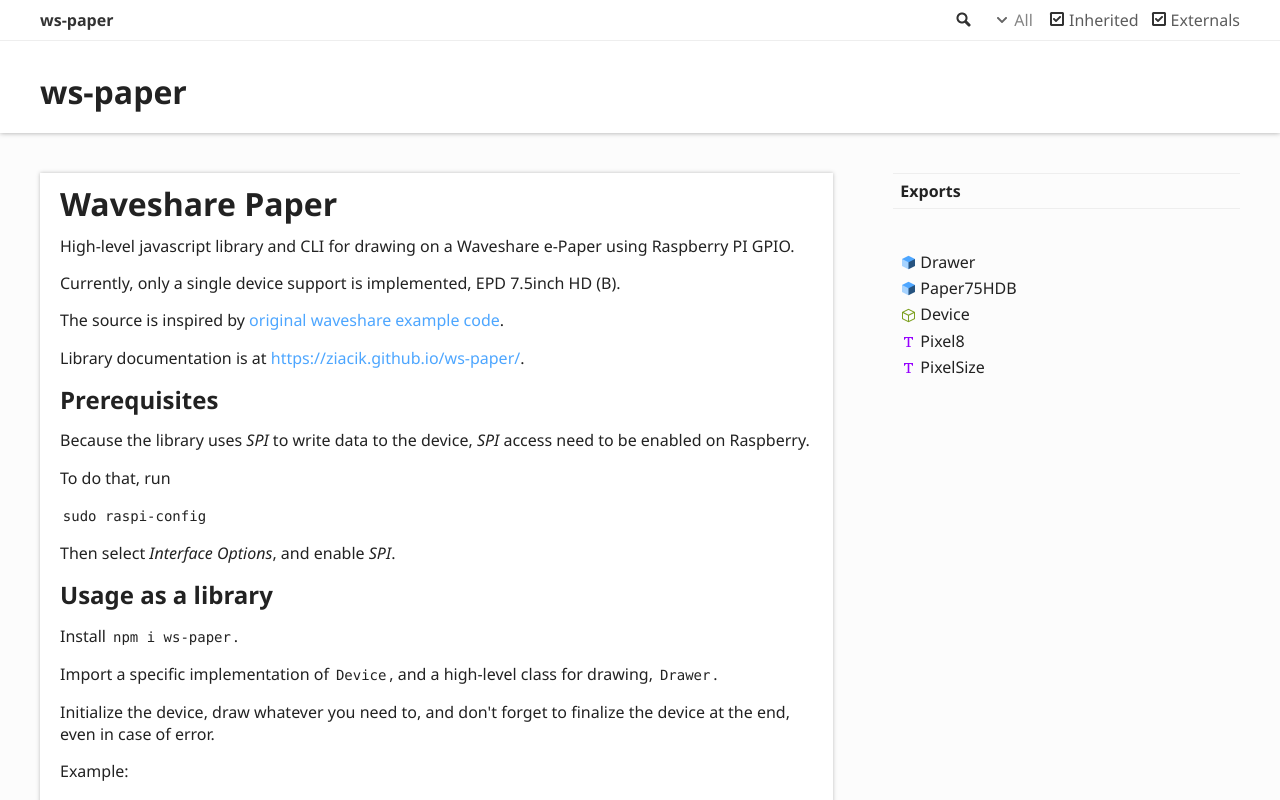
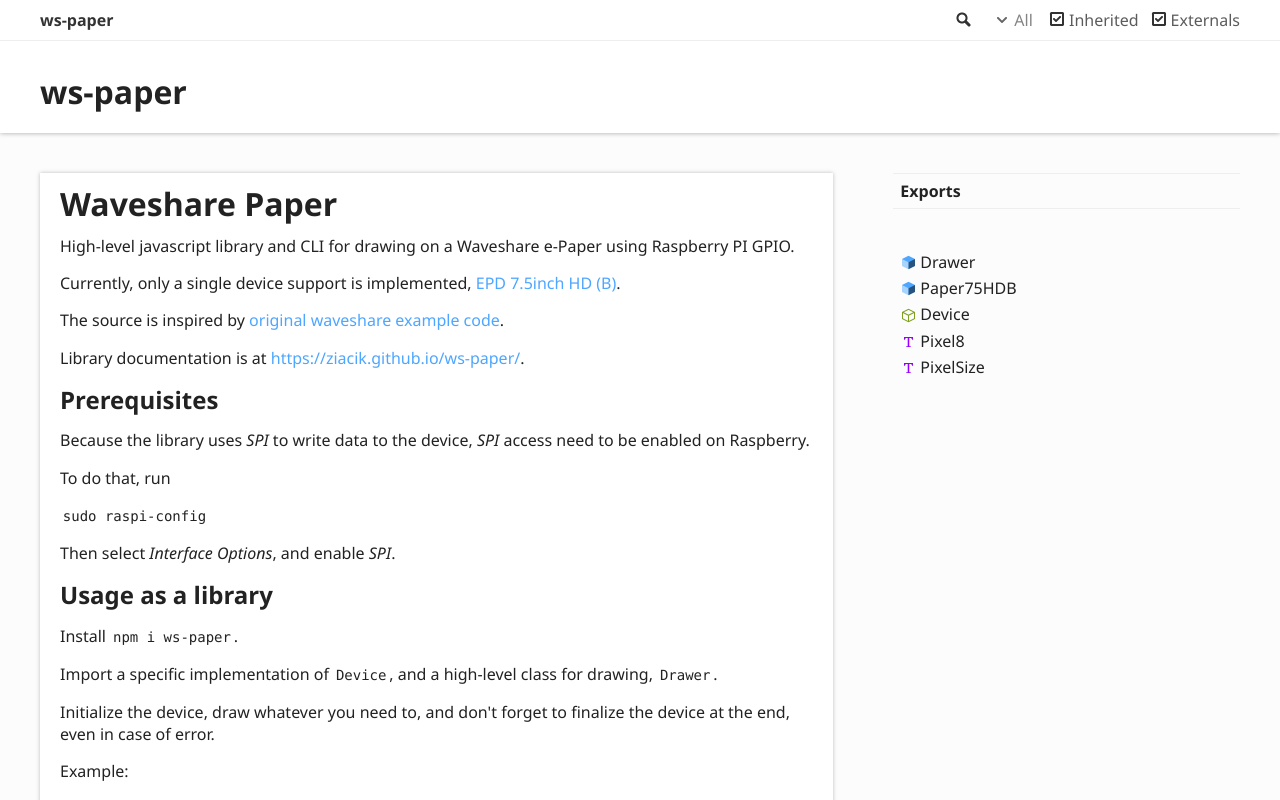
Before and after one commit to ziacik/ws-paper, a plain HTML site: page index.html in a window 1280 px wide. Shown: the top 800 px of the page. Drawn offline with Linux system fonts and the light colour scheme.

Commit message:
Deploying to gh-pages from @ ziacik/ws-paper@5f5a16174430d37a4b414367722caac64ae538c1 🚀

```diff
--- a/index.html
+++ b/index.html
@@ -3,7 +3,7 @@
   <h1>Waveshare Paper</h1>
 </a>
 <p>High-level javascript library and CLI for drawing on a Waveshare e-Paper using Raspberry PI GPIO.</p>
-<p>Currently, only a single device support is implemented, EPD 7.5inch HD (B).</p>
+<p>Currently, only a single device support is implemented, <a href="https://www.waveshare.com/wiki/7.5inch_HD_e-Paper_HAT_(B)">EPD 7.5inch HD (B)</a>.</p>
 <p>The source is inspired by <a href="https://github.com/waveshare/e-Paper/blob/04d4621789dd6832222e1c7be8f04f93f51df331/RaspberryPi_JetsonNano/c/examples/EPD_7in5b_HD_test.c">original waveshare example code</a>.</p>
 <p>Library documentation is at <a href="https://ziacik.github.io/ws-paper/">https://ziacik.github.io/ws-paper/</a>.</p>
 
```
Also changed, not shown: classes/Drawer.html (+1 -1 lines), classes/Paper75HDB.html (+1 -1 lines), interfaces/Device.html (+1 -1 lines), modules.html (+1 -1 lines).
